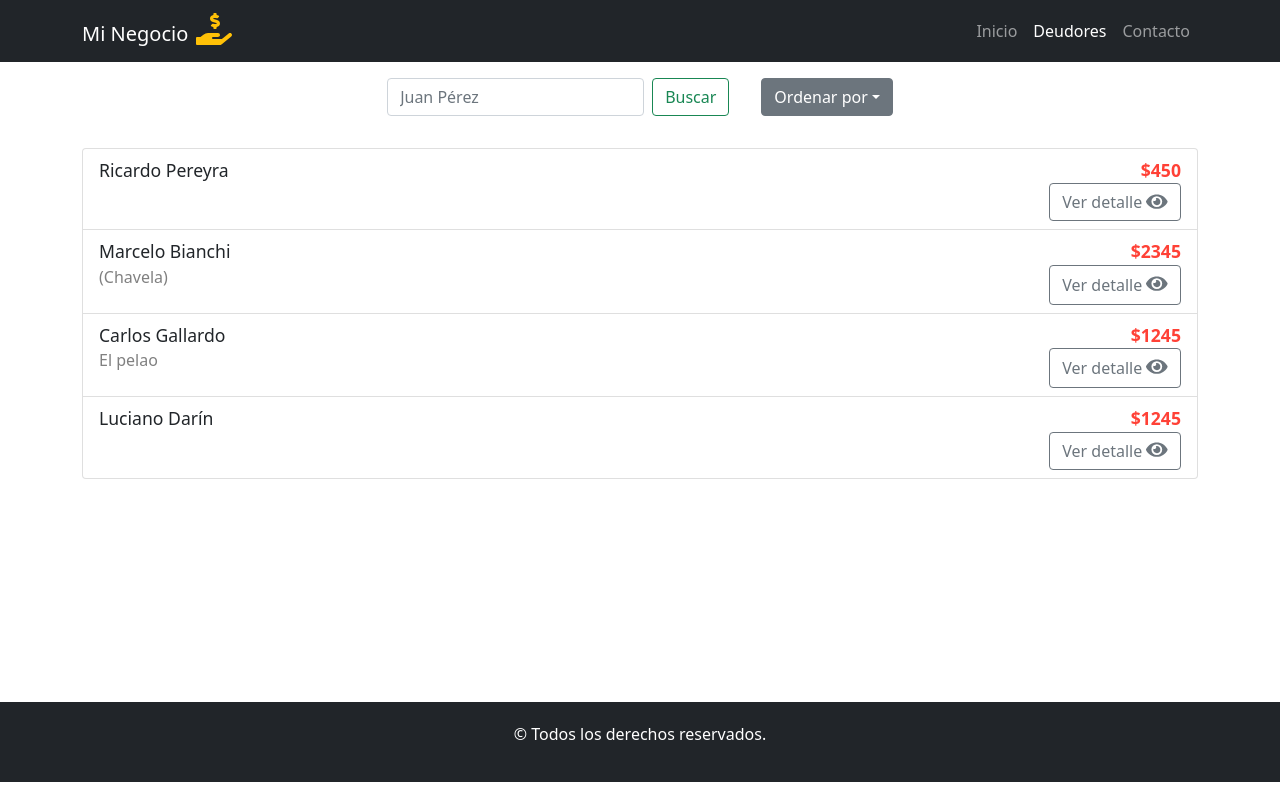
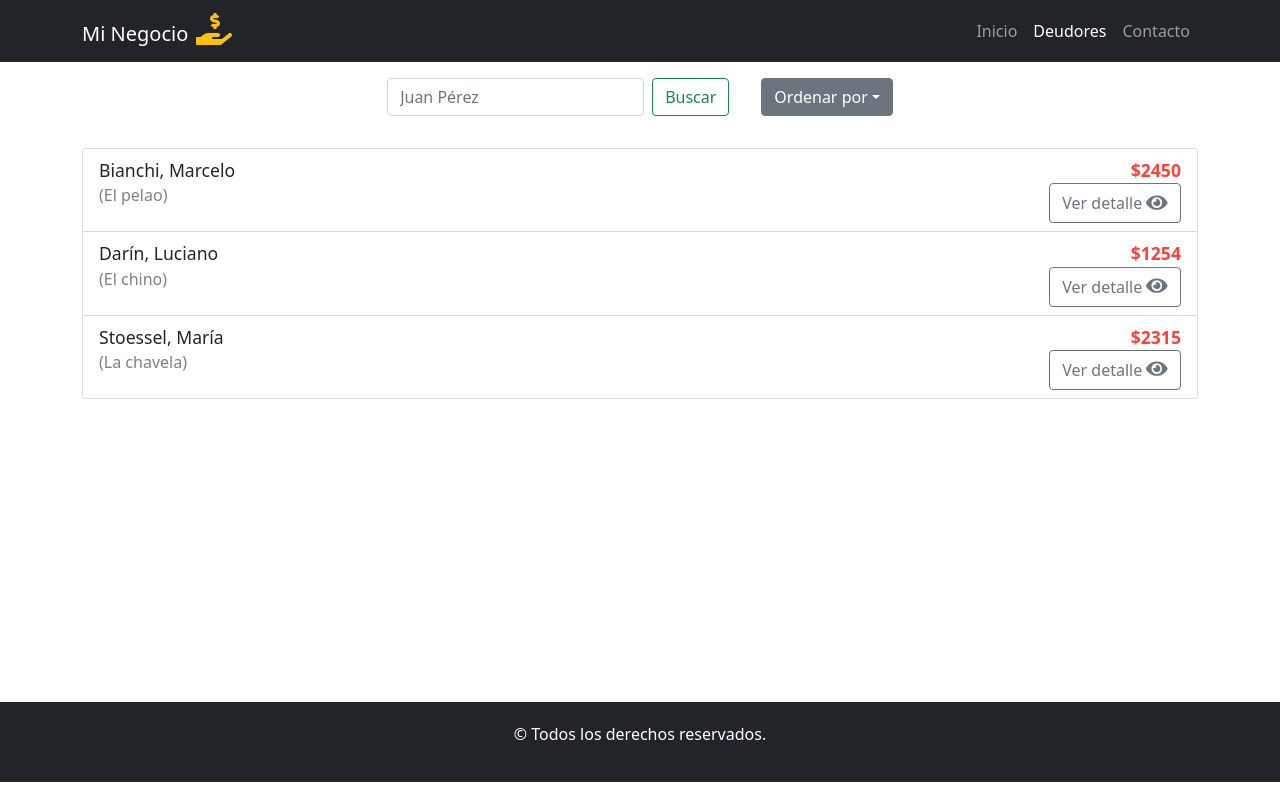
Before and after one commit to marcosihe/react-sdd, a React (Create React App) app: page /deudores in a window 1280 px wide. Built offline with nearby package versions, Linux system fonts and the light colour scheme.

Commit message:
Agregar logica de map para mostrar lista en CustomerList

```diff
--- a/src/components/CustomerListItem.jsx
+++ b/src/components/CustomerListItem.jsx
@@ -5,16 +5,16 @@ import { ListGroup, Button } from "react-bootstrap";
 import styles from "./css/CustomerListItem.module.css";
 
 const CustomerListItem = (props) => {
-  const { clientName, clientNickName, clientDebt } = props;
+  const { customerName, customerLastName, customerNickName, customerDebt } = props;
   return (
     <ListGroup.Item className={styles.customerContainer}>
       <div className={styles.customerDataContainer}>
-        <div className={styles.customerName}>{clientName}</div>
-        <div className={styles.customerDebt}>${clientDebt}</div>
+        <div className={styles.customerName}>{customerLastName}, {customerName}</div>
+        <div className={styles.customerDebt}>${customerDebt}</div>
       </div>
       <div className={styles.customerDataContainer}>
         <div className={styles.customerNickName}>
-          <p>{clientNickName}</p>
+          <p>({customerNickName})</p>
         </div>
         <Button type="button" variant="outline-secondary">
           <span>Ver detalle </span>
--- a/src/components/CustomersList.jsx
+++ b/src/components/CustomersList.jsx
@@ -3,14 +3,20 @@ import ListGroup from "react-bootstrap/ListGroup";
 import styles from "./css/CustomersList.module.css";
 import CustomerListItem from "./CustomerListItem";
 
-const CustomersList = () => {
+const CustomersList = (props) => {
+  const { customersList } = props;
   return (
     <section className={styles.customersListSection}>
       <ListGroup>
-        <CustomerListItem clientName={'Ricardo Pereyra'} clientNickName={''} clientDebt={450}/>
-        <CustomerListItem clientName={'Marcelo Bianchi'} clientNickName={'(Chavela)'} clientDebt={2345}/>
-        <CustomerListItem clientName={'Carlos Gallardo'} clientNickName={'El pelao'} clientDebt={1245}/>
-        <CustomerListItem clientName={'Luciano Darín'} clientNickName={''} clientDebt={1245}/>
+        {customersList.map((item) => (
+          <CustomerListItem
+            key={item.id}
+            customerName={item.name}
+            customerLastName={item.lastName}
+            customerNickName={item.nickName}
+            customerDebt={item.currentDebt}
+          />
+        ))}
       </ListGroup>
     </section>
   );
--- a/src/components/pages/Debtors.jsx
+++ b/src/components/pages/Debtors.jsx
@@ -5,15 +5,43 @@ import Search from '../Search';
 import Order from '../Order';
 import styles from '../css/Debtors.module.css';
 
-
 const Debtors = () => {
+  const exampleArray = [
+    {
+      id: "xc45877as",
+      name: "Marcelo",
+      lastName: "Bianchi",
+      nickName: "El pelao",
+      phoneNumber: "381645454",
+      currentDebt: 2450,
+      address: "Bº Colombres",
+    },
+    {
+      id: "xc45876as",
+      name: "Luciano",
+      lastName: "Darín",
+      nickName: "El chino",
+      phoneNumber: "3815474747",
+      currentDebt: 1254,
+      address: "Bº PiedraBuena",
+    },
+    {
+      id: "xc45878as",
+      name: "María",
+      lastName: "Stoessel",
+      nickName: "La chavela",
+      phoneNumber: "3812747484",
+      currentDebt: 2315,
+      address: "Honduras 1254",
+    }
+  ]
   return (
     <Container>
       <section className={styles.searchingSection}>
         <Search/>
         <Order/>
       </section>
-      <CustomersList/>
+      <CustomersList customersList={exampleArray}/>
     </Container>
   );
 };
```
